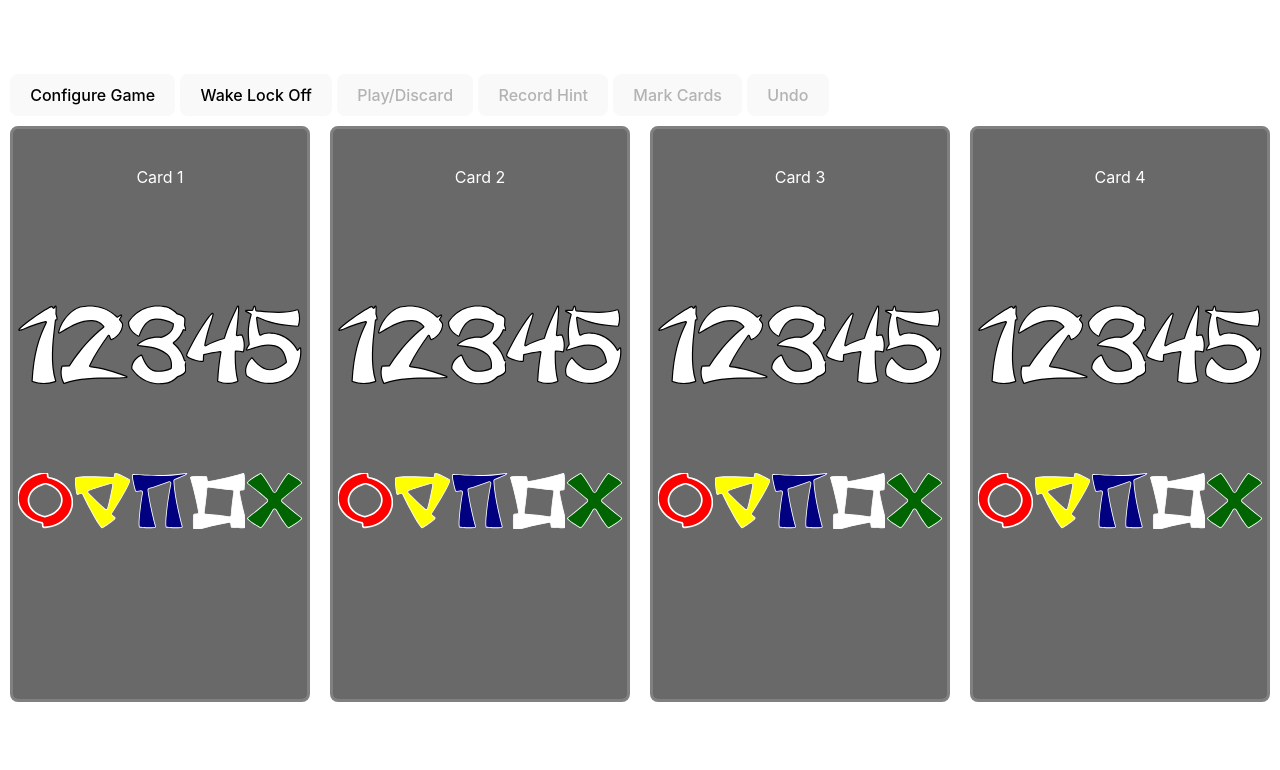
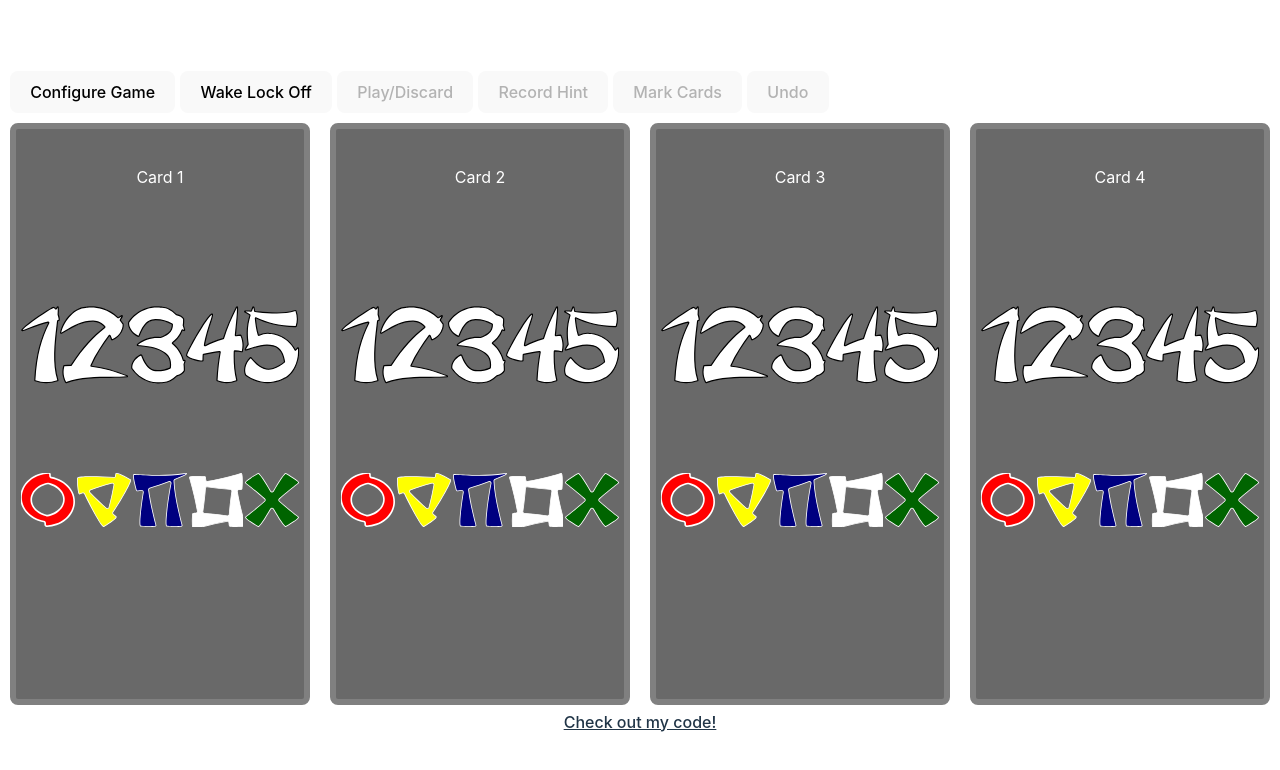
Before and after one commit to jparkhouse/hanabi-tracker, a Svelte app: page / in a window 1280 px wide. Shown: the top 770 px of the page. Built offline with nearby package versions, Linux system fonts and the light colour scheme.

Commit message:
fix: improved light/dark modes fix: added background colour states on selection build: enforced modal panels to be forward (z-index)

```diff
--- a/src/app.css
+++ b/src/app.css
@@ -11,6 +11,13 @@
   text-rendering: optimizeLegibility;
   -webkit-font-smoothing: antialiased;
   -moz-osx-font-smoothing: grayscale;
+
+  --border-selected: blue;
+  --border-critical: red;
+  --border-hinted: orange;
+  --border-finessed: aqua;
+  --border-chopmoved: white; /* Default assuming dark mode */
+  --border-default: gray;
 }
 
 a {
@@ -72,6 +79,10 @@ button:focus-visible {
   :root {
     color: #213547;
     background-color: #ffffff;
+    --border-chopmoved: darkblue; /* Default assuming dark mode */
+  }
+  a {
+    color: #213547;
   }
   a:hover {
     color: #747bff;
--- a/src/lib/components/Card.svelte
+++ b/src/lib/components/Card.svelte
@@ -30,17 +30,13 @@
 
   $: variant = $gameConfig.variant;
   $: numberOfCards = $gameConfig.numberOfCards;
-  $: borderColour = selected
-    ? "blue"
-    : isCritical
-      ? "red"
-      : isHinted
-        ? "orange"
-        : isFinessed
-          ? "aqua"
-          : isChopMoved
-            ? "white"
-            : "gray";
+  $: borderColour =
+      selected ? 'var(--border-selected)' :
+      isCritical ? 'var(--border-critical)' :
+      isHinted ? 'var(--border-hinted)' :
+      isFinessed ? 'var(--border-finessed)' :
+      isChopMoved ? 'var(--border-chopmoved)' :
+      'var(--border-default)';
 
   let knownColour: string | null = null;
   $: {
@@ -82,7 +78,9 @@
 </script>
 
 <div
-  class="card no-{numberOfCards} {knownColour != null ? knownColour : ''}"
+  class="card no-{numberOfCards} {knownColour != null
+    ? knownColour
+    : ''} {selected ? 'selected' : ''}"
   tabindex="0"
   role="button"
   on:click={() => onSelect(id)}
@@ -169,7 +167,7 @@
     align-items: center; /* Align children horizontally in the center */
     background-color: dimgray;
     color: white;
-    border: 3px solid;
+    border: 6px solid;
     border-radius: 8px;
     padding: 5px;
     cursor: pointer;
@@ -182,9 +180,12 @@
     overflow: hidden;
   }
 
+  .selected {
+    filter: brightness(1.2);
+  }
+
   .card-id {
     height: 10%;
-
   }
 
   .rainbow {
@@ -211,8 +212,12 @@
     color: white;
   }
 
+  .black.selected {
+    background-color: #151515;
+  }
+
   .red {
-    background-color: red;
+    background-color: crimson;
     color: white;
   }
 
@@ -227,12 +232,12 @@
   }
 
   .white {
-    background-color: white;
+    background-color: whitesmoke;
     color: black;
   }
 
   .yellow {
-    background-color: yellow;
+    background-color: gold;
     color: black;
   }
 
--- a/src/lib/components/ConfigModal.svelte
+++ b/src/lib/components/ConfigModal.svelte
@@ -77,6 +77,7 @@
 
 <style>
   .modal-overlay {
+    z-index: 1000;
     position: fixed;
     top: 0;
     left: 0;
--- a/src/lib/components/HintModal.svelte
+++ b/src/lib/components/HintModal.svelte
@@ -283,6 +283,7 @@
 
 <style>
   .modal-overlay {
+    z-index: 1000;
     position: fixed;
     top: 0;
     left: 0;
--- a/src/lib/components/MarkModal.svelte
+++ b/src/lib/components/MarkModal.svelte
@@ -65,6 +65,7 @@
 
 <style>
   .modal-overlay {
+    z-index: 1000;
     position: fixed;
     top: 0;
     left: 0;
```
